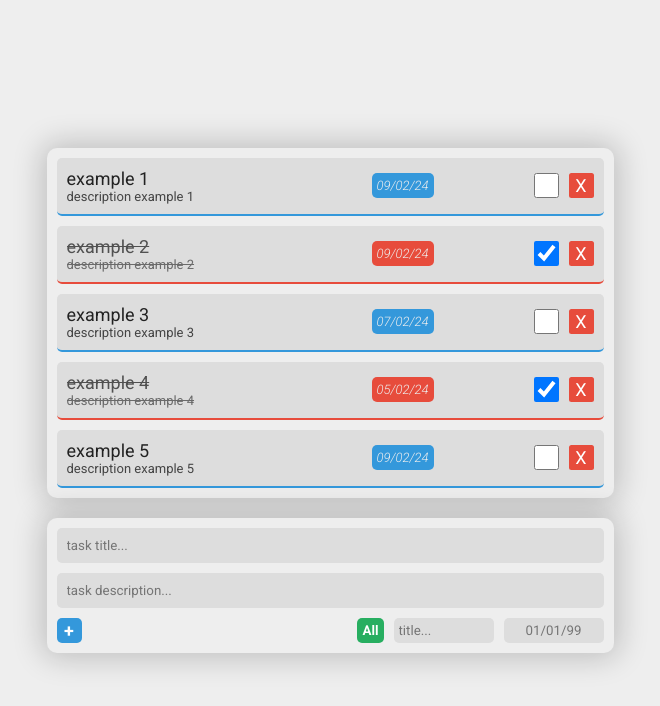
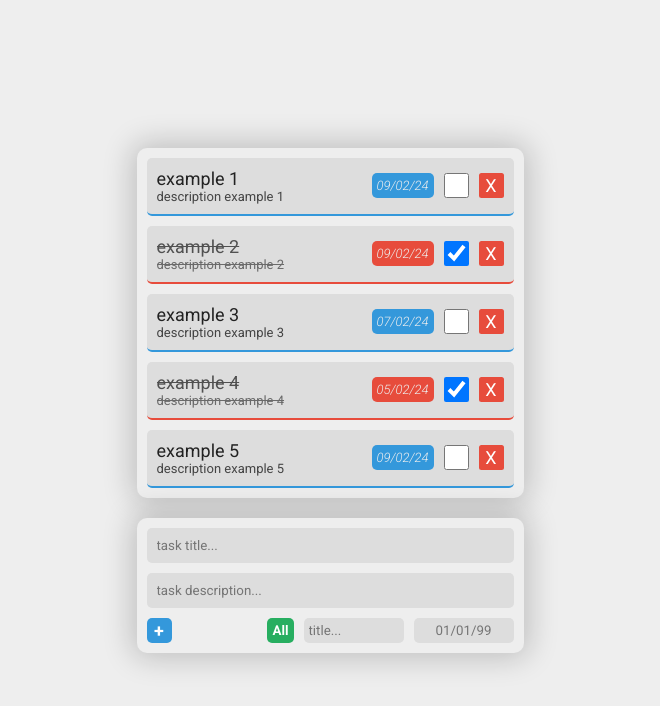
Before and after one commit to FeliDipi/todo-list-react-project, a React (Vite) app: page / in a window 1280 px wide. Shown: the top 706 px of the page, without its empty margins (310-970 px from the left). Built offline with nearby package versions, Linux system fonts and the light colour scheme.

Commit message:
*Styles minour changes

```diff
--- a/src/styles/TodoItem.css
+++ b/src/styles/TodoItem.css
@@ -7,7 +7,7 @@
     justify-content: space-between;
     align-items: center;
 
-    gap: 100px;
+    gap: 10px;
 
     border-radius: 5px;
 
--- a/src/styles/Todos.css
+++ b/src/styles/Todos.css
@@ -1,7 +1,4 @@
 .todo-list {
-
-    min-width: 500px;
-
     display: grid;
 
     gap: 20px;
@@ -50,6 +47,8 @@
     display: flex;
     justify-content: space-between;
     align-items: center;
+
+    gap: 10px;
 }
 
 .todo-list-add-button {
```
